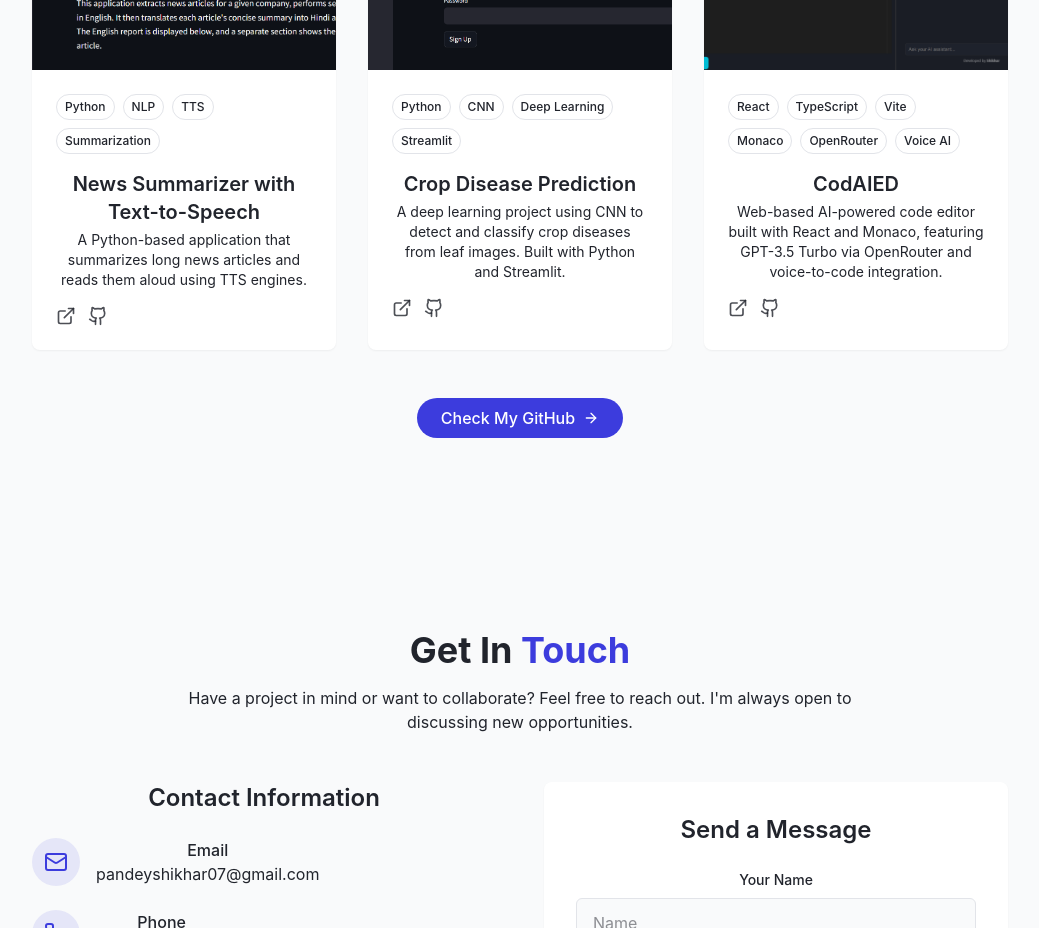
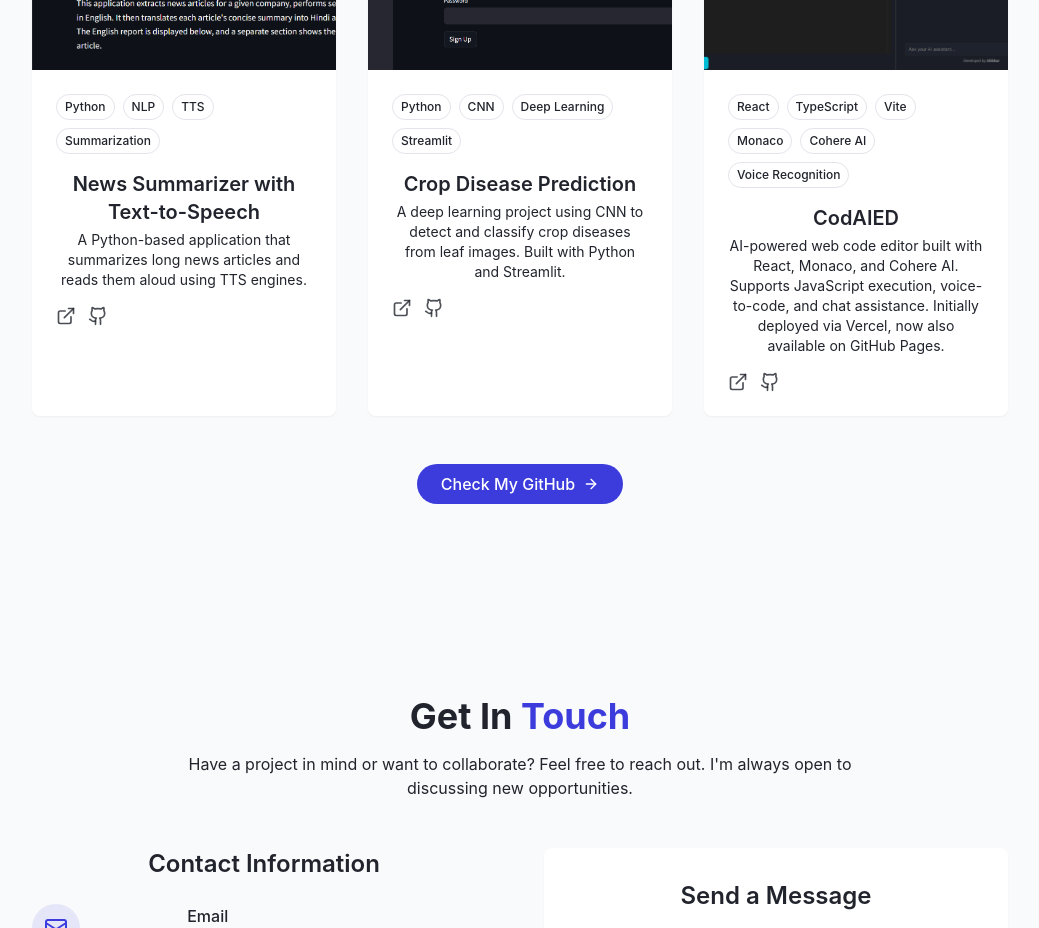
Before and after one commit to pandeyshikhar18/shikhars-portfolio, a React (Vite) app: page / in a window 1280 px wide. Shown: the part 3400-4328 px from the top of the page, without its empty margins (120-1159 px from the left). Built offline with nearby package versions, Linux system fonts and the light colour scheme; the HTML template or start-up script is replaced by a standard one.

Commit message:
Update ProjectsSection.jsx

```diff
--- a/src/components/ProjectsSection.jsx
+++ b/src/components/ProjectsSection.jsx
@@ -25,12 +25,13 @@ const projects = [
   id: 3,
   title: "CodAIED",
   description:
-    "Web-based AI-powered code editor built with React and Monaco, featuring GPT-3.5 Turbo via OpenRouter and voice-to-code integration.",
-  image: "/projects/screenshot.png",  // Update this path if needed
-  tags: ["React", "TypeScript", "Vite", "Monaco", "OpenRouter", "Voice AI"],
-  demoUrl: "https://ai-code-editor-pi.vercel.app/",
-  githubUrl: "https://github.com/pandeyshikhar18/ai-code-editor"
+    "AI-powered web code editor built with React, Monaco, and Cohere AI. Supports JavaScript execution, voice-to-code, and chat assistance. Initially deployed via Vercel, now also available on GitHub Pages.",
+  image: "/projects/screenshot.png",  // Make sure this image exists in public/projects/
+  tags: ["React", "TypeScript", "Vite", "Monaco", "Cohere AI", "Voice Recognition"],
+  demoUrl: "https://pandeyshikhar18.github.io/codedai-aicodeeditor/",
+  githubUrl: "https://github.com/pandeyshikhar18/codedai-aicodeeditor"
 },
+
 
 ];
 
```
